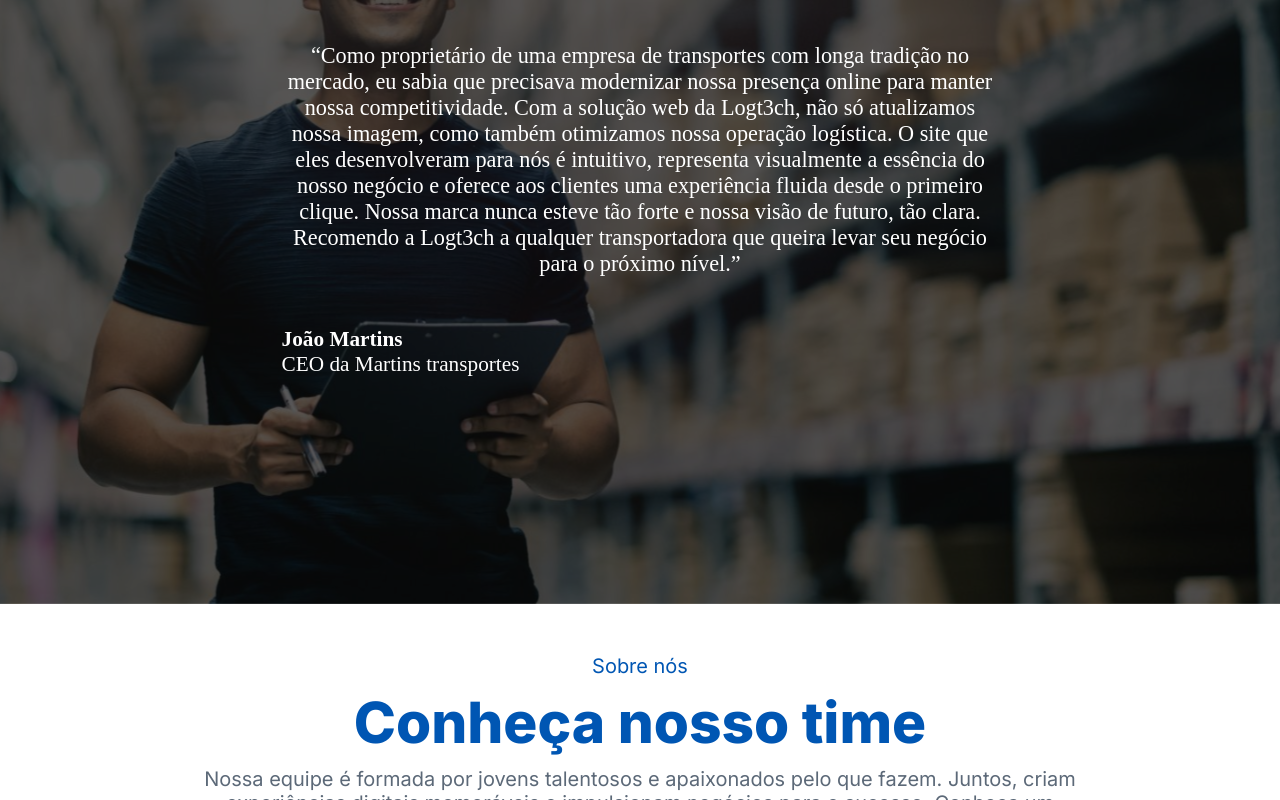
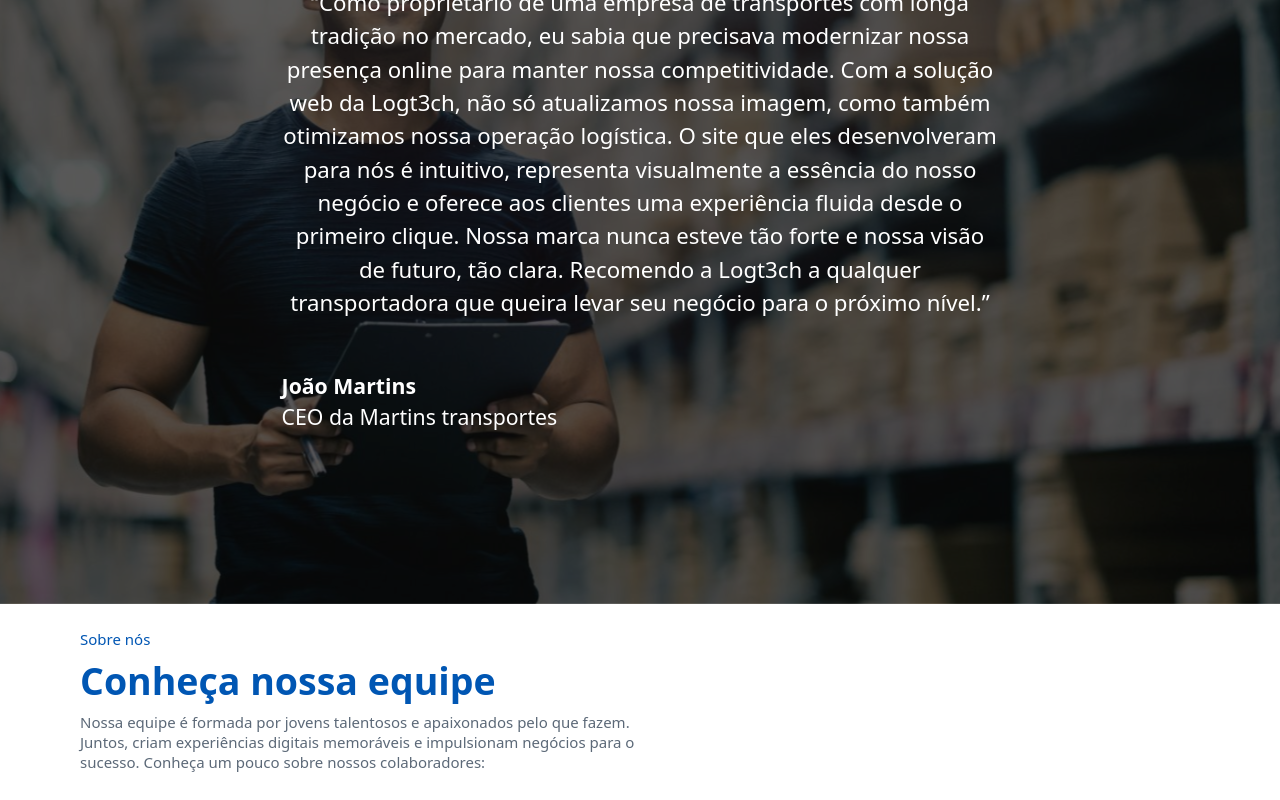
Before and after one commit to Danilim04/LogT3ch, a React (Vite) app: page / in a window 1280 px wide. Shown: the part 2000-2800 px from the top of the page. Built offline with nearby package versions, Linux system fonts and the light colour scheme.

Commit message:
ourtimeTailwind/responsive

```diff
--- a/src/components/Ourtime/index.jsx
+++ b/src/components/Ourtime/index.jsx
@@ -1,19 +1,19 @@
 import React from 'react'
-import './style/Ourtime.css'
+// import './style/Ourtime.css'
 import OurteamCards from '../OurtimeCard'
 
 const Ourtime = () => {
     return (
         <>
-            <section className='container-ourteam' >
-                <div className="container-ourteamTitle">
-                    <span>Sobre nós</span>
-                    <h2>Conheça nosso time</h2>
-                    <p>
+            <section className='w-full h-full flex flex-col gap-28 px-5 py-10 lg:px-32' >
+                <div className='w-full flex flex-col items-center gap-5 lg:items-start'>
+                    <span className='font-inter text-center text-secundaria text-2xl 2xl:text-4xl'>Sobre nós</span>
+                    <h2 className='font-inter text-center text-secundaria text-6xl font-bold 2xl:text-9xl' >Conheça nossa equipe</h2>
+                    <p className='font-inter text-center text-textosNeutros text-2xl md:w-2/4 lg:text-left 2xl:text-4xl' >
                         Nossa equipe é formada por jovens talentosos e apaixonados pelo que fazem. Juntos, criam experiências digitais memoráveis e impulsionam negócios para o sucesso. Conheça um pouco sobre nossos colaboradores:
                     </p>
                 </div>
-                <div className="container-ourteamCards">
+                <div className="flex flex-col gap-24 2xl:grid grid-cols-2 grid-rows-2 2xl:gap-24">
                     <OurteamCards
                         nome="Daniel Ferraz"
                         trampo='Desenvolvedor'
--- a/src/components/Ourtime/style/Ourtime.css
+++ b/src/components/Ourtime/style/Ourtime.css
@@ -1,15 +1,14 @@
 @import url('../../../variables.css');
 
 section.container-ourteam {
-    width: 100vw;
-    height: 130vh;
-    min-height: 1440px;
+    width: 100%;
+    height: 100%;
     display: flex;
     flex-direction: column;
     justify-content: center;
     align-items: center;
     gap: 80px;
-    padding: 10rem 10rem 0 10rem;
+    padding: 10rem;
 }
 
 .container-ourteamTitle {
--- a/src/components/OurtimeCard/style/OurtimeCard.css
+++ b/src/components/OurtimeCard/style/OurtimeCard.css
@@ -63,6 +63,7 @@
     .container-ourtimeCardsText {
         align-items: center;
         justify-content: center;
+        width: 100%;
     }
 
     .container-ourtimeCardsText p {
@@ -82,6 +83,7 @@
     .container-ourtimeCardsText {
         align-items: center;
         justify-content: center;
+        width: 100%;
     }
 
     .container-ourtimeCardsText p {
--- a/src/index.css
+++ b/src/index.css
@@ -1,3 +1,7 @@
+@tailwind base;
+@tailwind components;
+@tailwind utilities;
+
 *{
   margin: 0;
   box-sizing: border-box;
```
